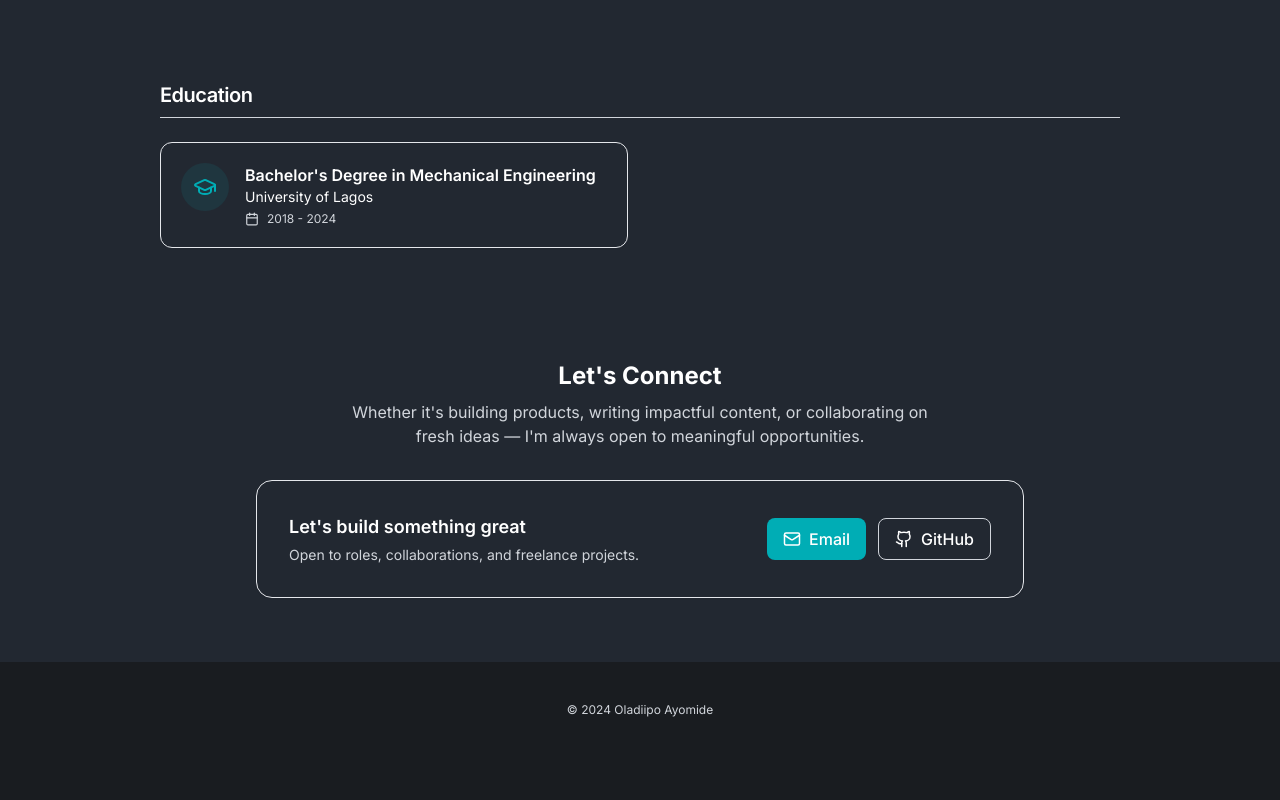
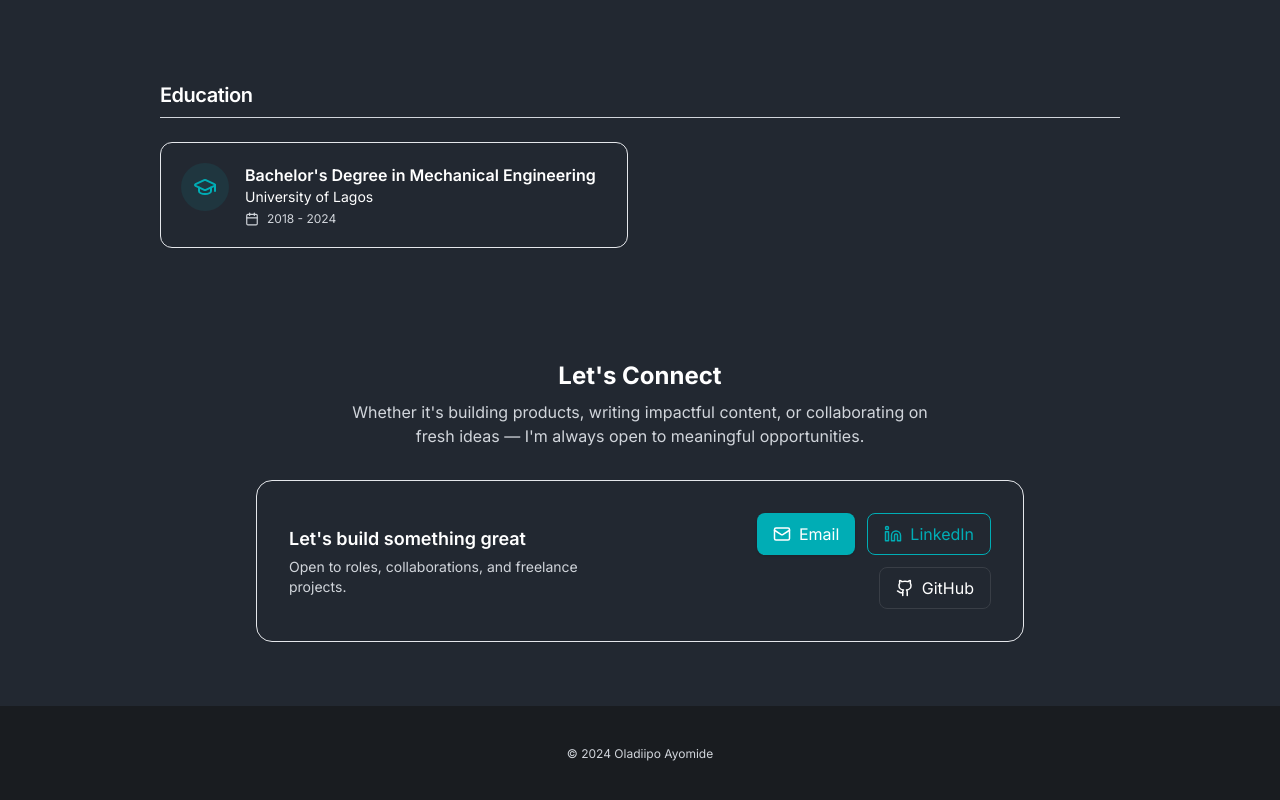
Before and after one commit to Haryomidey/portfolio, a React (Vite) app: page / in a window 1280 px wide. Shown: the part 2494-3294 px from the top of the page. Before the commit the page ends 3252 px from the top, so only its background shows below. Built offline with nearby package versions, Linux system fonts and the light colour scheme.

Commit message:
change the color theme

```diff
--- a/src/pages/home/Contact.jsx
+++ b/src/pages/home/Contact.jsx
@@ -25,23 +25,23 @@ const Contact = () => {
                         <div className="flex flex-wrap justify-center md:justify-end gap-3">
                             <a
                                 href="mailto:oladiipoayomide2021@gmail.com"
-                                className="inline-flex items-center gap-2 px-4 py-2 rounded-lg bg-primary text-white font-medium hover:bg-primary/90 transition"
+                                className="inline-flex items-center gap-2 bg-primary text-white px-4 py-2 rounded-lg shadow hover:bg-accent transition"
                             >
                                 <Mail size={18} /> Email
                             </a>
-                            {/* <a
+                            <a
                                 href="https://www.linkedin.com/in/ayomide-oladiipo"
                                 target="_blank"
                                 rel="noreferrer"
-                                className="inline-flex items-center gap-2 px-4 py-2 rounded-lg border border-gray-300 font-medium hover:bg-gray-50 transition"
+                                className="inline-flex items-center gap-2 border border-primary text-primary px-4 py-2 rounded-lg hover:bg-primary hover:text-white transition"
                             >
                                 <Linkedin size={18} /> LinkedIn
-                            </a> */}
+                            </a>
                             <a
                                 href="https://github.com/Haryomidey"
                                 target="_blank"
                                 rel="noreferrer"
-                                className="inline-flex items-center gap-2 px-4 py-2 rounded-lg border border-gray-300 font-medium hover:bg-primary transition"
+                                className="inline-flex items-center gap-2 border border-secondary text-white px-4 py-2 rounded-lg hover:border-primary hover:text-primary transition"
                             >
                                 <Github size={18} /> GitHub
                             </a>
```
